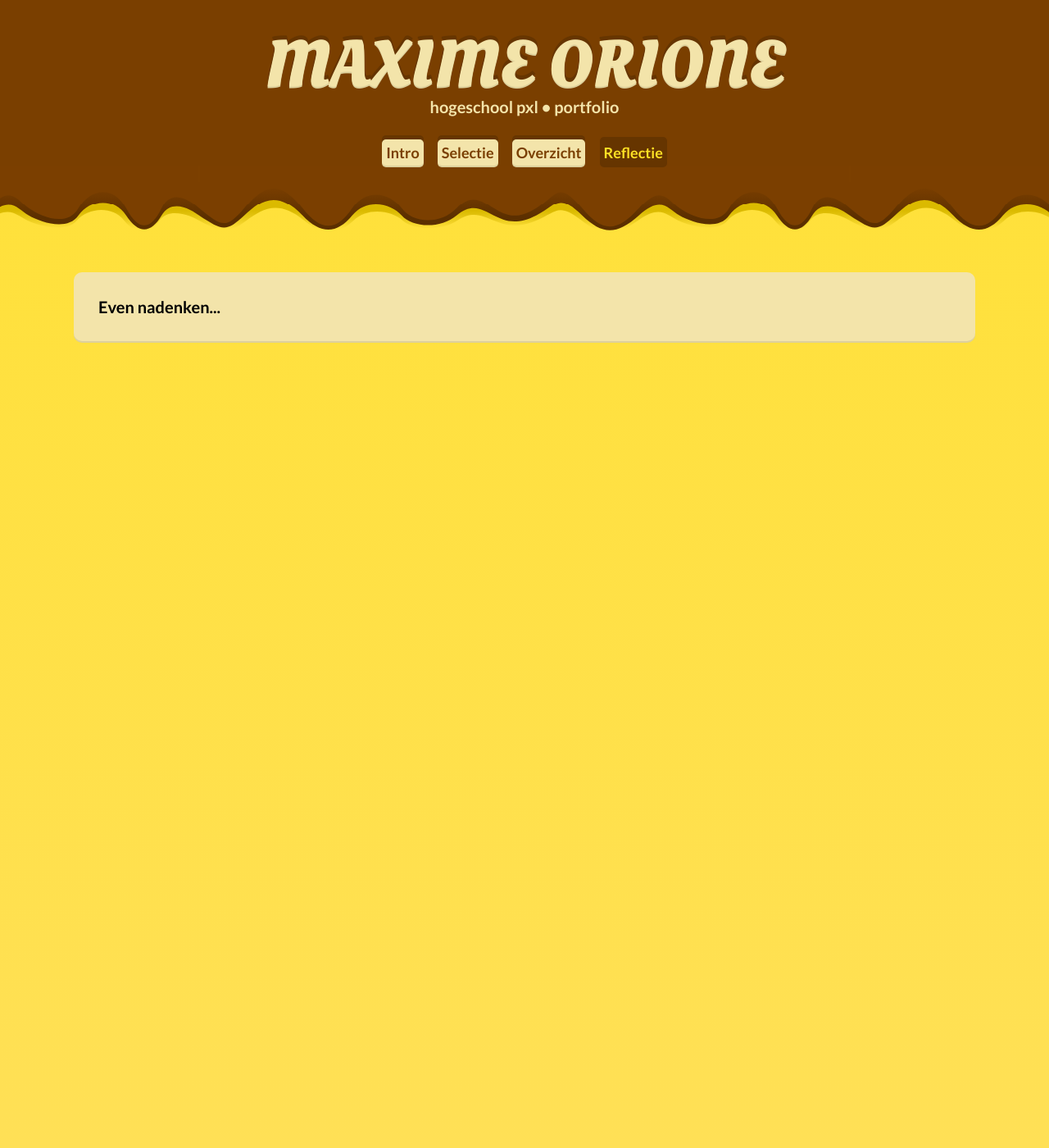
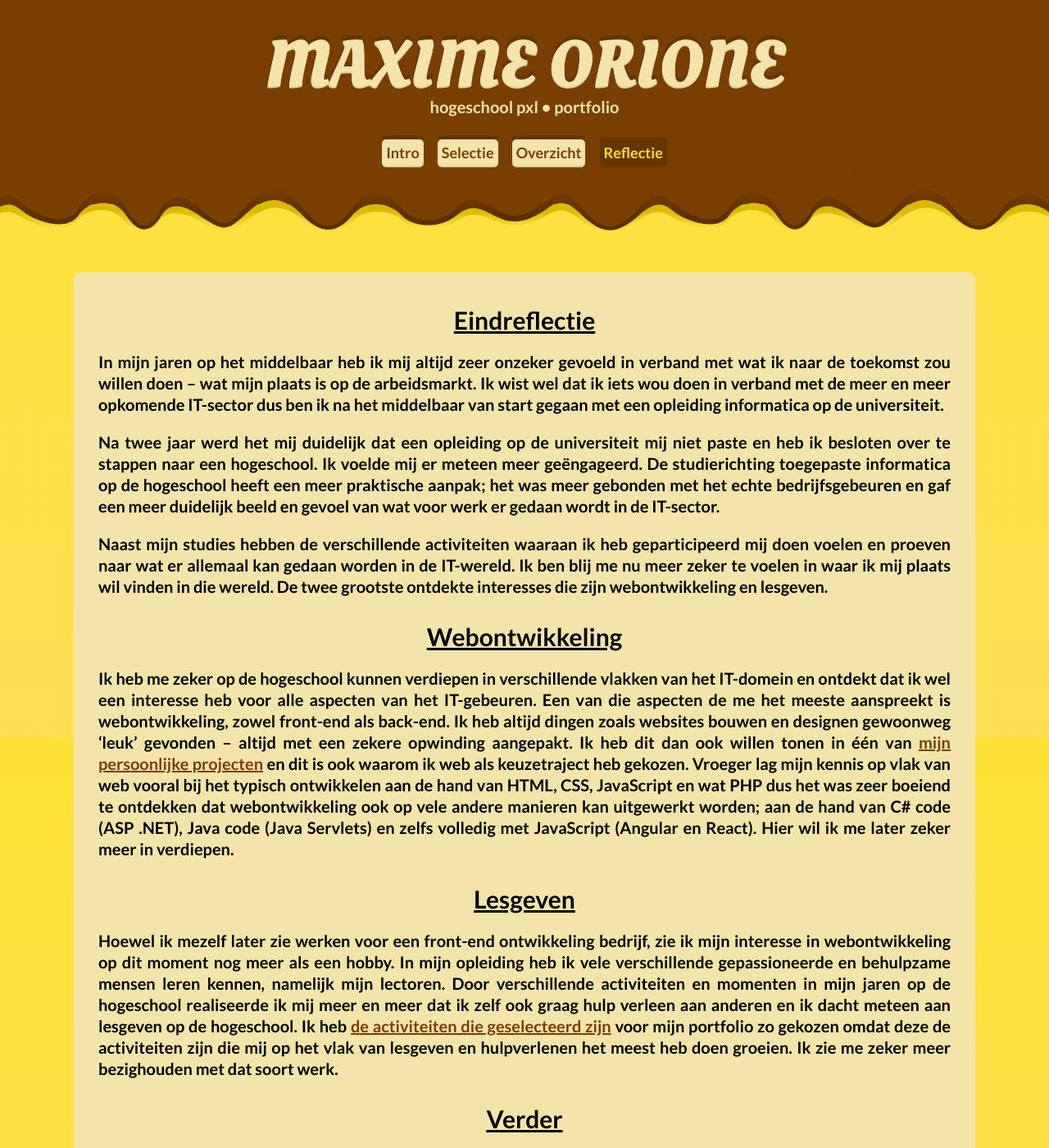
Before and after one commit to Maxzilla60/maxzilla60.github.io, a Jekyll site: the page built from reflectie.html, in a window 1280 px wide and 1400 px high. Shown: the whole window at 82% size. Built offline with Jekyll 4.4.1, drawn with Linux system fonts in a browser that asks for light colours; nearby versions of some CDN libraries; some of the changed text lies outside the part shown.

Commit message:
Eindreflectie Done

```diff
--- a/reflectie.html
+++ b/reflectie.html
@@ -4,5 +4,15 @@ title: Eindreflectie
 permalink: /reflectie/
 ---
 <article>
-	Even nadenken...
+	<h2>{{ page.title }}</h2>
+	<p>In mijn jaren op het middelbaar heb ik mij altijd zeer onzeker gevoeld in verband met wat ik naar de toekomst zou willen doen – wat mijn plaats is op de arbeidsmarkt. Ik wist wel dat ik iets wou doen in verband met de meer en meer opkomende IT-sector dus ben ik na het middelbaar van start gegaan met een opleiding informatica op de universiteit.</p>
+	<p>Na twee jaar werd het mij duidelijk dat een opleiding op de universiteit mij niet paste en heb ik besloten over te stappen naar een hogeschool. Ik voelde mij er meteen meer geëngageerd. De studierichting toegepaste informatica op de hogeschool heeft een meer praktische aanpak; het was meer gebonden met het echte bedrijfsgebeuren en gaf een meer duidelijk beeld en gevoel van wat voor werk er gedaan wordt in de IT-sector.</p>
+	<p>Naast mijn studies hebben de verschillende activiteiten waaraan ik heb geparticipeerd mij doen voelen en proeven naar wat er allemaal kan gedaan worden in de IT-wereld. Ik ben blij me nu meer zeker te voelen in waar ik mij plaats wil vinden in die wereld. De twee grootste ontdekte interesses die zijn webontwikkeling en lesgeven.</p>
+	<h2>Webontwikkeling</h2>
+	<p>Ik heb me zeker op de hogeschool kunnen verdiepen in verschillende vlakken van het IT-domein en ontdekt dat ik wel een interesse heb voor alle aspecten van het IT-gebeuren. Een van die aspecten de me het meeste aanspreekt is webontwikkeling, zowel front-end als back-end. Ik heb altijd dingen zoals websites bouwen en designen gewoonweg ‘leuk’ gevonden – altijd met een zekere opwinding aangepakt. Ik heb dit dan ook willen tonen in één van <a href="/selectie/aclister/" target="_blank">mijn persoonlijke projecten</a> en dit is ook waarom ik web als keuzetraject heb gekozen. Vroeger lag mijn kennis op vlak van web vooral bij het typisch ontwikkelen aan de hand van HTML, CSS, JavaScript en wat PHP dus het was zeer boeiend te ontdekken dat webontwikkeling ook op vele andere manieren kan uitgewerkt worden; aan de hand van C# code (ASP .NET), Java code (Java Servlets) en zelfs volledig met JavaScript (Angular en React). Hier wil ik me later zeker meer in verdiepen.</p>
+	<h2>Lesgeven</h2>
+	<p>Hoewel ik mezelf later zie werken voor een front-end ontwikkeling bedrijf, zie ik mijn interesse in webontwikkeling op dit moment nog meer als een hobby. In mijn opleiding heb ik vele verschillende gepassioneerde en behulpzame mensen leren kennen, namelijk mijn lectoren. Door verschillende activiteiten en momenten in mijn jaren op de hogeschool realiseerde ik mij meer en meer dat ik zelf ook graag hulp verleen aan anderen en ik dacht meteen aan lesgeven op de hogeschool. Ik heb <a href="/selectie/">de activiteiten die geselecteerd zijn</a> voor mijn portfolio zo gekozen omdat deze de activiteiten zijn die mij op het vlak van lesgeven en hulpverlenen het meest heb doen groeien. Ik zie me zeker meer bezighouden met dat soort werk.</p>
+	<h2>Verder</h2>
+	<p>Verder vind ik dat ik nog moeilijkheden heb met het werken aan grote projecten en in teams. Bij vele projecten heb ik mij vrij klein gevoeld op vlak van bijdrage aan het team. Deze onzekerheid vind ik nog te overkomen naar de toekomst toe.</p>
+	<p>De toekomst voor mij persoonlijk is nog iets vrij intimiderend maar ik kan met zekerheid zeggen dat ik me meer (voor)bereid voel om verder te leren en uitgroeien als ontwikkelaar.</p>
 </article>
```
Also changed, not shown: todo.md (+0 -2 lines).
